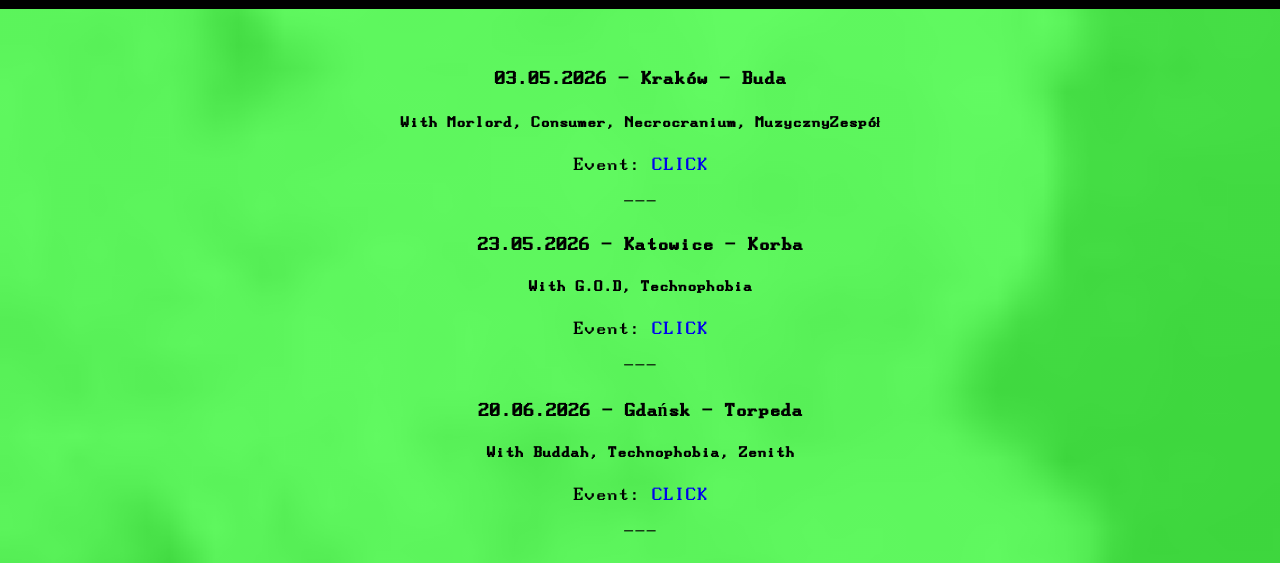
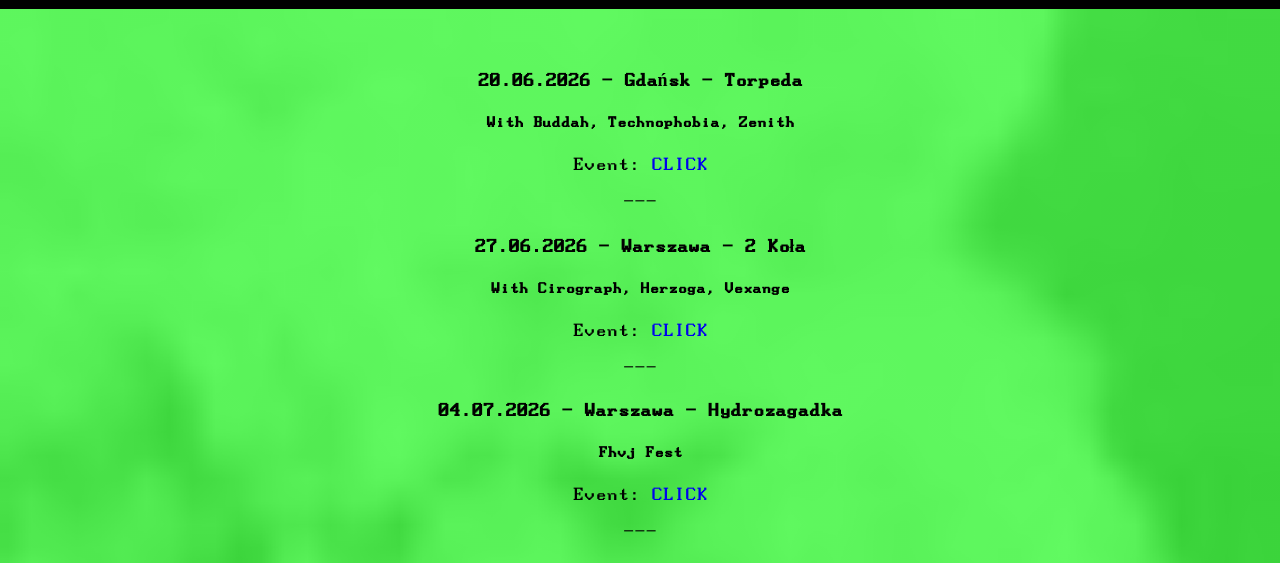
Before and after one commit to MUSQQQ/MUSQQQ.github.io, a plain HTML site: page concerts/index.html in a window 1280 px wide. Shown: the part 640-1203 px from the top of the page. Drawn offline with Linux system fonts and the light colour scheme.

Commit message:
update concerts page (#35)

```diff
--- a/concerts/index.html
+++ b/concerts/index.html
@@ -40,20 +40,6 @@
 
         <section id = "concert-section">
             <p><br/></p>
-                <h4>03.05.2026 - Kraków - Buda</h4>
-                <h5>With Morlord, Consumer, Necrocranium, MuzycznyZespół</h5>
-                <div>Event: <a href="https://facebook.com/events/s/death-to-all-fest-muzycznyzesp/1467200885069463/">CLICK</a></div>
-                <p>
-                </p>
-                <div>---</div>
-
-                <h4>23.05.2026 - Katowice - Korba</h4>
-                <h5>With G.O.D, Technophobia</h5>
-                <div>Event: <a href="https://facebook.com/events/s/the-crossover-episode-nuclear-/3397725743734406/">CLICK</a></div>
-                <p>
-                </p>
-                <div>---</div>
-
                 <h4>20.06.2026 - Gdańsk - Torpeda</h4>
                 <h5>With Buddah, Technophobia, Zenith</h5>
                 <div>Event: <a href="https://facebook.com/events/s/none-so-stoopid-buddah-nuclear/823153157511284/">CLICK</a></div>
```
